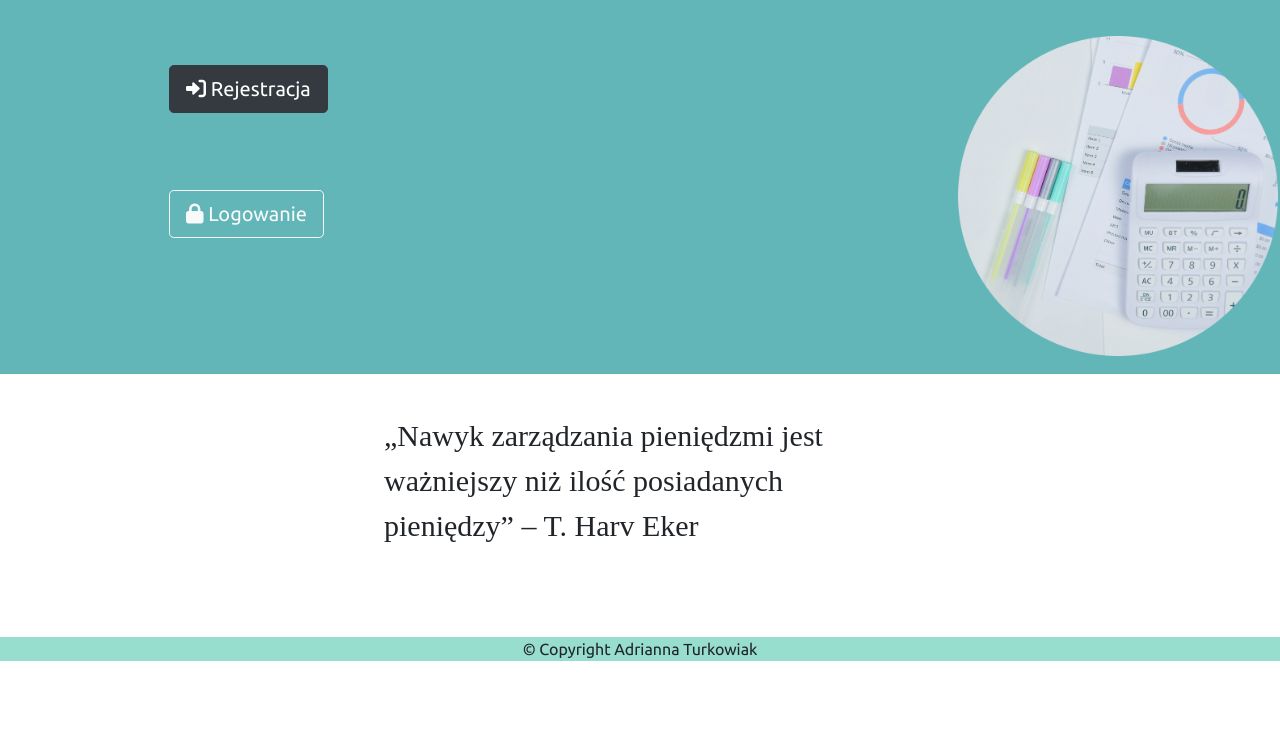
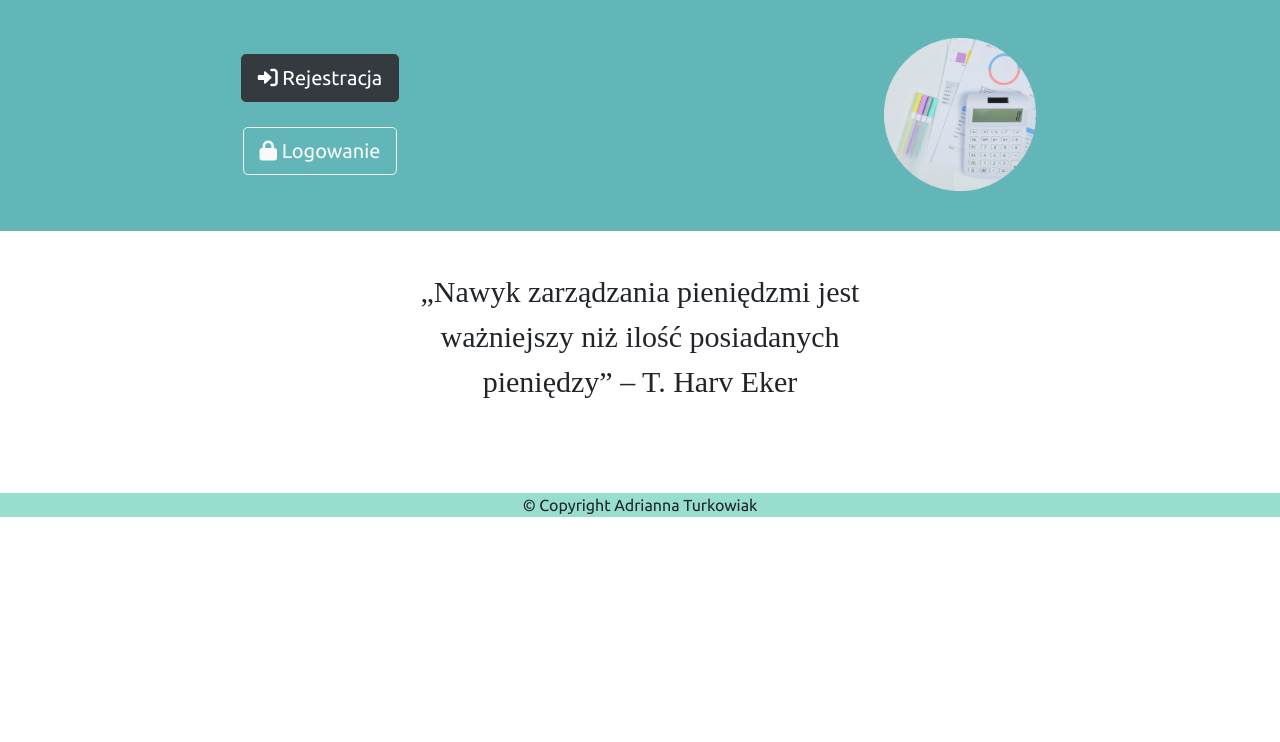
Before and after one commit to AdriannaTurkowiak/Personnal_Budget_App, a plain HTML site: page index.html in a window 1280 px wide. Shown: the part 58-800 px from the top of the page. Drawn offline with nearby package versions, Linux system fonts and the light colour scheme; a web font is replaced by a local one.

Commit message:
Layout update

```diff
--- a/css/styles.css
+++ b/css/styles.css
@@ -1,5 +1,6 @@
 body {
   font-family: "Ubuntu";
+  text-align: center;
 }
 
 /* ------------------Sections------------------- */
@@ -29,21 +30,30 @@ body {
 
 /* ------------------Title---------------------- */
 
+.row {
+  /* position: relative; */
+  /* padding: 3% 3% 5%; */
+}
+
+.image {
+  margin-top: 15px;
+  margin-bottom: 15px;
+}
 .title-image {
-  position: absolute;
-  right: 0.1rem;
   width: 25%;
-  padding: 0;
+}
+
+.buttons {
+  text-align: center;
 }
 .title {
+  display: flex;
+  align-items: center;
+  justify-content: space-between;
   padding: 3% 10% 7%;
 }
 .title-no-button {
   padding: 3% 10% 15%;
-}
-.row {
-  position: relative;
-  padding: 3% 3% 5%;
 }
 
 /* ------------------Quote---------------------- */
--- a/index.html
+++ b/index.html
@@ -50,8 +50,10 @@
   <body>
     <main>
     <section class="colored-section-one" id="title">
-      <div class="container-fluid">
-              <!-- Nav Bar -->
+      <!-- <div class="container-fluid"> -->
+
+    <!-- Nav Bar -->
+
       <nav class="navbar navbar-dark navbar-expand-lg navbar-border navbar-style">
         <a class="navbar-brand navbar-style" href="">Budżet domowy</a>
         <button
@@ -86,24 +88,23 @@
         </div>
       </nav>
 
-      <!-- Title -->
+    <!-- Title -->
 
-      <div class="title">
-        <div class="container-xl">
-        <img
-          class="title-image "
-          src="images/Title image.png"
-          alt="Title image"
-        />
-      </div>
-
-      <div class="container">
+    <div class="container-fluid">
         <div class="row">
+          <div class="empty mb-4 col-lg-12"></div>
+        </div>
+        <div class="row d-flex justify-content-center align-items-center">
+          <div class="buttons col-lg-6">
+          <div class="row d-flex justify-content-center ">
           <button type="button" class="btn btn-dark btn-lg signin-button">
             <i class="fa-solid fa-right-to-bracket"></i> Rejestracja
           </button>
         </div>
         <div class="row">
+          <div class="empty mb-4 col-lg-12"></div>
+        </div>
+        <div class="row d-flex justify-content-center ">
           <button
             type="button"
             class="btn btn-outline-light btn-lg login-button"
@@ -112,9 +113,24 @@
           </button>
         </div>
       </div>
+      <div class="image col-lg-6">
+        <img
+          class="title-image "
+          src="images/Title image.png"
+          alt="Title image"
+        />
       </div>
+    </div>
+    <div class="row">
+      <div class="empty mb-4 col-lg-12"></div>
+    </div>
+      </div>
+
+  <!-- </div> -->
+
     </section>
   </main>
+
   <aside>
           <!-- Quote -->
 
@@ -122,6 +138,8 @@
         „Nawyk zarządzania pieniędzmi jest ważniejszy niż ilość posiadanych
         pieniędzy” – T. Harv Eker
       </div>
+    </div>
+
     </aside>
 
     <!-- Footer -->
```
